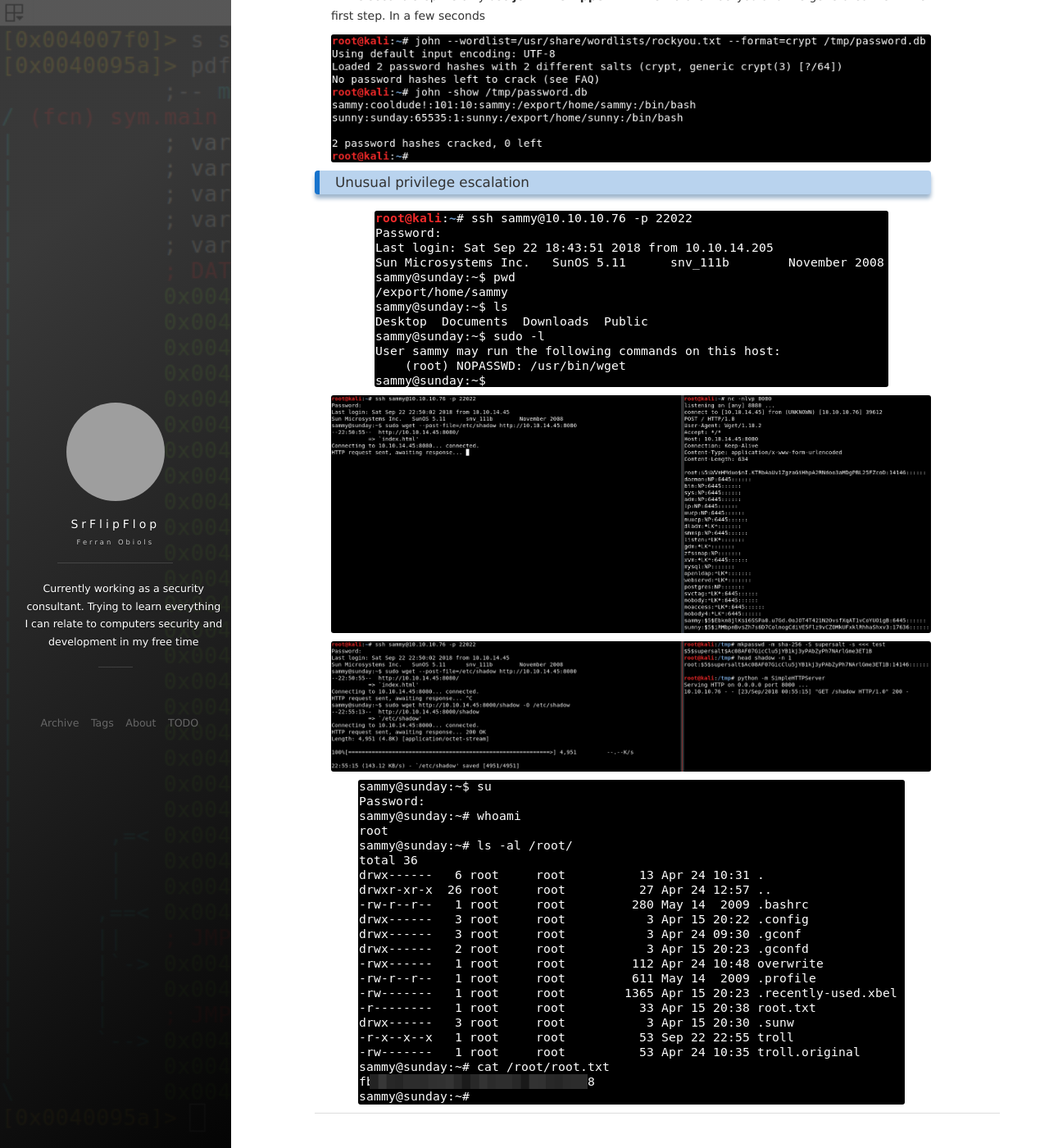
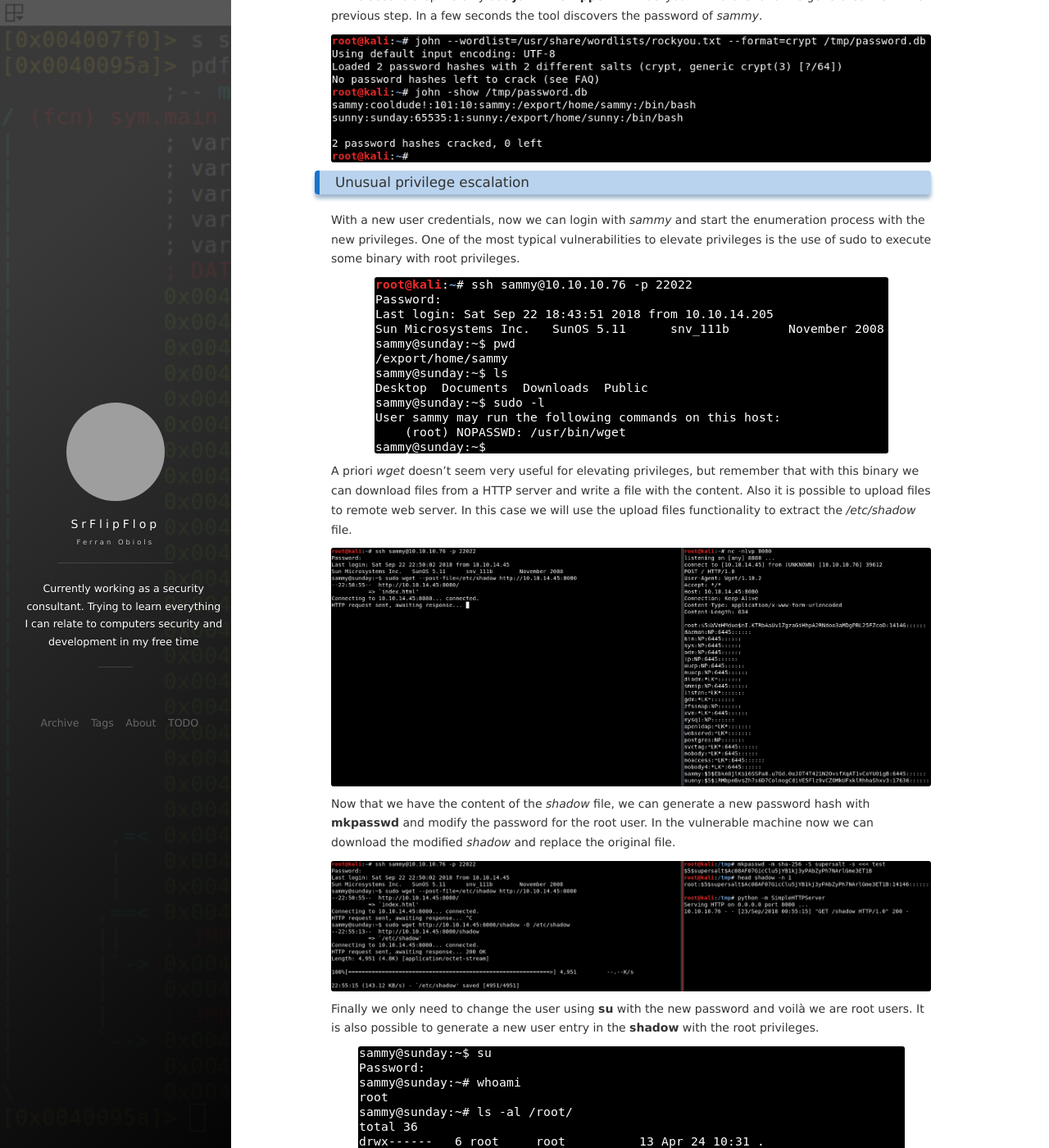
Before and after one commit to SrFlipFlop/srflipflop.github.io, a Jekyll site: the page built from _posts/2018-10-31-Sunday.md, in a window 1280 px wide and 1400 px high, scrolled down 3370 px. Shown: the whole window at 82% size. Built offline with Jekyll 4.4.1, drawn with Linux system fonts in a browser that asks for light colours; nearby versions of some CDN libraries; comment, search, counter and statistics services are not loaded; some of the changed text lies outside the part shown; grey boxes are pictures that could not be loaded.

Commit message:
add new post (not finished)

```diff
--- a/tmp/2018-10-31-Sunday.md
+++ b/_posts/2018-10-31-Sunday.md
@@ -28,7 +28,7 @@
 
 ![](/images/posts/Sunday/img4.png "First shell")
 
-### TODO
+### Searching new privileges
 
 A common method to elevate/change the privileges consist in finding unusual or misconfigured files and use these flaws to change your privileges. **find** is a tool that allows us to make advanced searches on the file system. In this case we use the *perm* option to search files with read and write privileges (644).
 
@@ -42,16 +42,24 @@
 
 ![](/images/posts/Sunday/img7.png "Merge shadow and passwd files")
 
-In the second step we only use **john the ripper** with the wordlist rockyou and the generated file in the first step. In a few seconds
+In the second step we only use **john the ripper** with *rockyou.txt* wordlist and the generated file in the previous step. In a few seconds the tool discovers the password of *sammy*.
 
 ![](/images/posts/Sunday/img8.png "Cracking the password with john")
 
 ### Unusual privilege escalation
 
+With a new user credentials, now we can login with *sammy* and start the enumeration process with the new privileges. One of the most typical vulnerabilities to elevate privileges is the use of sudo to execute some binary with root privileges.
+
 ![](/images/posts/Sunday/img9.png "Searching misconfigurations with the other user")
+
+A priori *wget* doesn't seem very useful for elevating privileges, but remember that with this binary we can download files from a HTTP server and write a file with the content. Also it is possible to upload files to remote web server. In this case we will use the upload files functionality to extract the */etc/shadow* file.
 
 ![](/images/posts/Sunday/img10.png "Sending shadow file")
 
+Now that we have the content of the *shadow* file, we can generate a new password hash with **mkpasswd** and modify the password for the root user. In the vulnerable machine now we can download the modified *shadow* and replace the original file.
+
 ![](/images/posts/Sunday/img11.png "Generating a new known password for root and upload new shadow file")
 
+Finally we only need to change the user using **su** with the new password and voilà we are root users. It is also possible to generate a new user entry in the **shadow** with the root privileges.
+
 ![](/images/posts/Sunday/img12.png "Change to root with the known password")
```
Also changed, not shown: other parts of _posts/2018-10-31-Sunday.md (+1 -1 lines).
